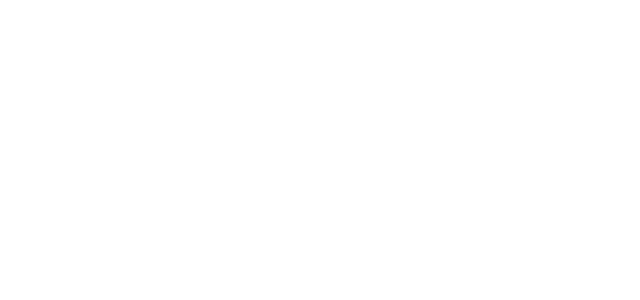
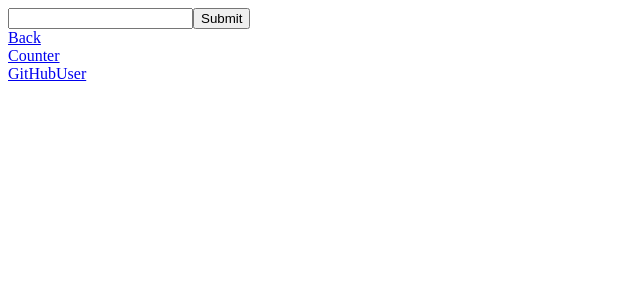
Before and after one commit to Zulk0rne1n/React-Exercises, a React (Create React App) app: page /users/1 in a window 1280 px wide. Before the commit this address had no page. Shown: the top 300 px of the page, without its empty margins (0-640 px from the left). Built offline with nearby package versions, Linux system fonts and the light colour scheme; no server answers.

Commit message:
react-router-04 added

```diff
--- a/src/App.js
+++ b/src/App.js
@@ -1,6 +1,7 @@
-import { Route, Routes } from "react-router-dom";
+import { Link, Route, Routes } from "react-router-dom";
 import { Welcome } from './Welcome'
 import { Counter } from "./Counter";
+import { GithubUser } from "./GitHubUser";
 
 
 export function App() {
@@ -9,7 +10,14 @@
             <Routes>
                 <Route path="/" element={<Welcome />} />
                 <Route path="/counter" element={<Counter />} />
+                <Route path='/users/:user' element={<GithubUser />} />
             </Routes>
+            <div>
+                <Link to='/counter'>Counter</Link>
+            </div>
+            <div>
+                <Link to='/users/:user'>GitHubUser</Link>
+            </div>
         </div>
     )
 }
--- a/src/Counter.js
+++ b/src/Counter.js
@@ -1,5 +1,6 @@
 import React from "react";
 import { CounterDisplay } from "./CounterDisplay";
+import { Link } from "react-router-dom";
 
 
 export class Counter extends React.Component {
@@ -21,6 +22,7 @@
     render() {
         return <div>
             <CounterDisplay count={this.state.count} />
+            <Link to='/'>Back</Link>
         </div>
     }
 }
--- /dev/null
+++ b/src/GitHubUser.js
@@ -0,0 +1,47 @@
+import { useEffect, useState } from "react";
+import { Link, useNavigate, useParams } from "react-router-dom";
+
+
+export function GithubUser() {
+    const [data, setData] = useState(null)
+    const [userInput, setUserInput] = useState('')
+    const navigate = useNavigate()
+    const { user } = useParams();
+    const [username, setUsername] = useState('')
+
+    useEffect(() => {
+        fetch(`https://api.github.com/users/${username}`)
+            .then(response => {
+                return response.json()
+            })
+            .then(json => {
+                console.log(json);
+
+                setData(json)
+            })
+    }, [username])
+
+    function handleInputChange(e) {
+        setUserInput(e.target.value)
+    }
+
+    function handleSubmit(e) {
+        e.preventDefault();
+        setUsername(userInput)
+    }
+
+    return (
+        <div>
+            {data && <div>
+                <h2>Username: {data.login}</h2>
+                <h1>Full Name: {data.name}</h1>
+                <img style={{ width: '150px', height: '150px' }} src={data.avatar_url}></img>
+            </div>}
+            <form onSubmit={handleSubmit}>
+                <input onChange={handleInputChange} type="text" value={userInput} />
+                <button type="submit">Submit </button>
+            </form>
+            <Link to='/'>Back</Link>
+        </div>
+    )
+}
```
Also changed, not shown: src/Welcome.js (+2 -5 lines).
